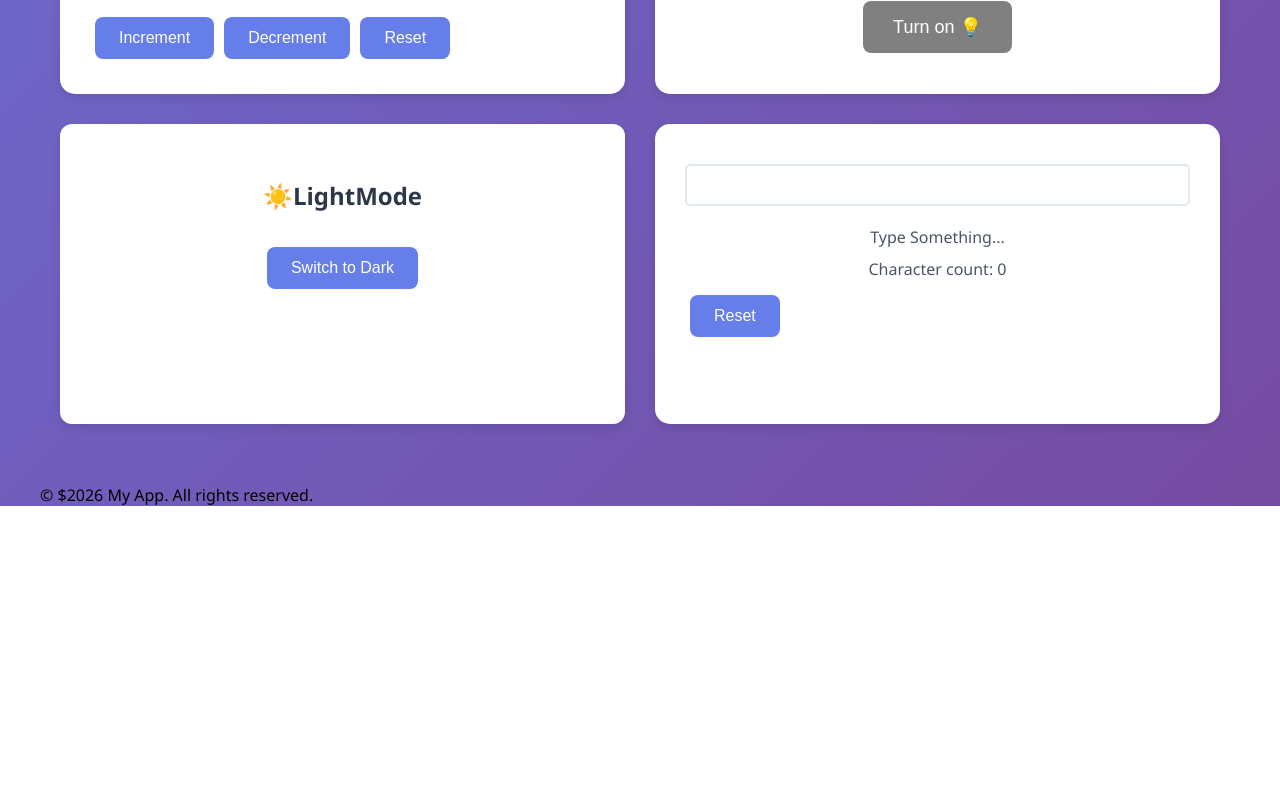
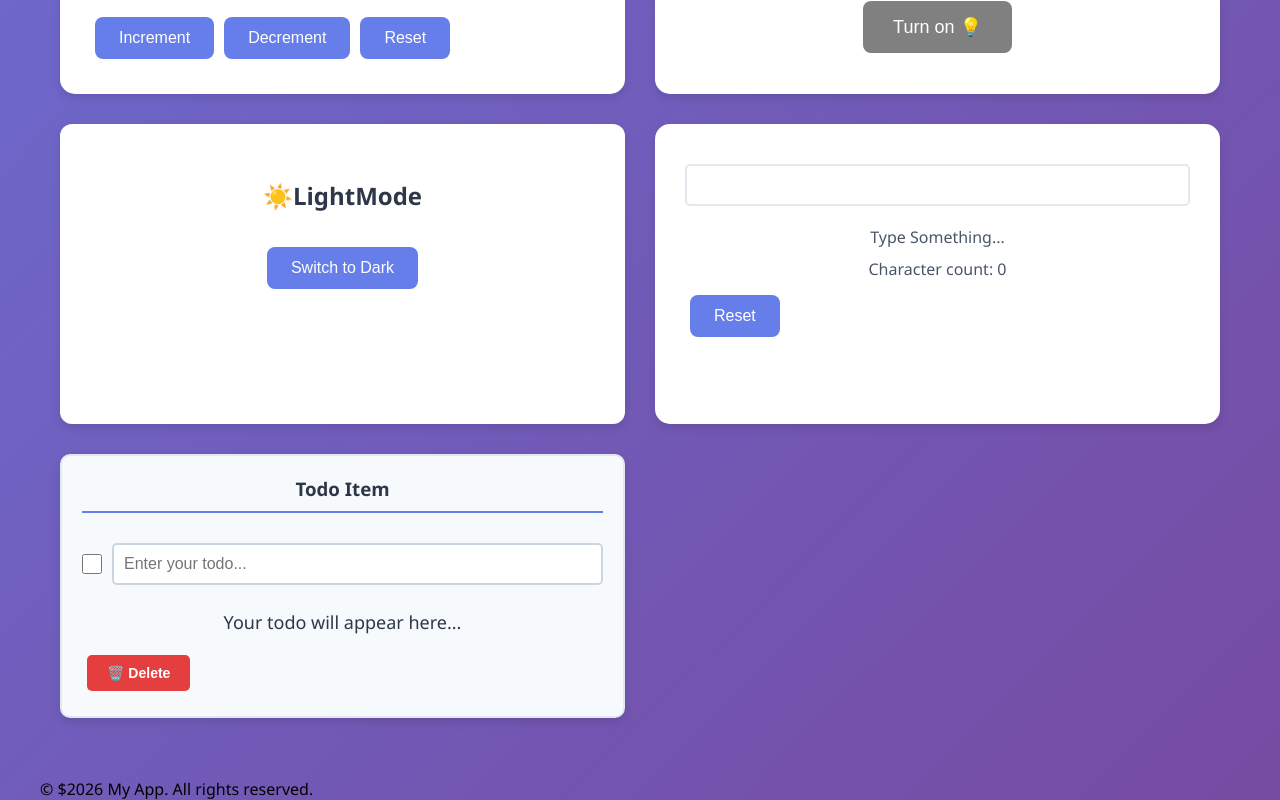
Before and after one commit to Priyanshurawat02/my-react-practice, a React (Vite) app: page / in a window 1280 px wide. Shown: the part 1629-2429 px from the top of the page. Before the commit the page ends 2135 px from the top, so only its background shows below. Built offline with nearby package versions, Linux system fonts and the light colour scheme.

Commit message:
Day 3-4 Complete: Built 6 interactive components - Counter, Toggle, ThemeSwitcher, TextDisplay, Calculator, and TodoItem with useState and event handlers

```diff
--- a/src/App.jsx
+++ b/src/App.jsx
@@ -11,6 +11,7 @@ import Toggle from './Toggle';
 import ThemeSwitcher from './ThemeSwitcher';
 import TextDisplay from './TextDisplay';
 import Calulator from './Calulator';
+import TodoItem from './TodoItem';
 
 function App() {
 
@@ -122,6 +123,7 @@ function App() {
           <Toggle />
           <ThemeSwitcher />
           <TextDisplay />
+          <TodoItem/>
         </div>
       </div>
 
--- /dev/null
+++ b/src/TodoItem.jsx
@@ -0,0 +1,79 @@
+import { useState } from "react"
+
+export default function TodoItem() {
+
+    const [todos, setTodos] = useState("")
+    const [completed, setCompleted] = useState(false);
+
+    return (
+        <div style={{
+            padding: '20px',
+            border: '2px solid #e2e8f0',
+            borderRadius: '10px',
+            backgroundColor: '#f7fafc'
+        }}>
+            <h3>Todo Item</h3>
+
+            <div style={{
+                display: 'flex',
+                alignItems: 'center',
+                gap: '10px',
+                marginBottom: '15px'
+            }}>
+                <input
+                    type="checkbox"
+                    checked={completed}
+                    onChange={(e) => setCompleted(e.target.checked)}
+                    style={{
+                        width: '20px',
+                        height: '20px',
+                        cursor: 'pointer'
+                    }}
+                />
+                <input
+                    type="text"
+                    value={todos}
+                    onChange={(e) => setTodos(e.target.value)}
+                    placeholder="Enter your todo..."
+                    style={{
+                        flex: 1,
+                        padding: '10px',
+                        border: '2px solid #cbd5e0',
+                        borderRadius: '5px',
+                        fontSize: '16px'
+                    }}
+                />
+            </div>
+
+            <p style={{
+                textDecoration: completed ? "line-through" : "none",
+                color: completed ? "#a0aec0" : "#2d3748",
+                fontSize: '18px',
+                margin: '15px 0',
+                minHeight: '25px',
+                fontWeight: '500'
+            }}>
+                {todos || "Your todo will appear here..."}
+            </p>
+
+            <button
+                onClick={() => alert("Todo deleted!")}
+                style={{
+                    padding: '10px 20px',
+                    backgroundColor: '#e53e3e',
+                    color: 'white',
+                    border: 'none',
+                    borderRadius: '5px',
+                    cursor: 'pointer',
+                    fontSize: '14px',
+                    fontWeight: 'bold',
+                    transition: 'background-color 0.3s'
+                }}
+                onMouseEnter={(e) => e.target.style.backgroundColor = '#c53030'}
+                onMouseLeave={(e) => e.target.style.backgroundColor = '#e53e3e'}
+            >
+                🗑️ Delete
+            </button>
+        </div>
+    )
+}
```
